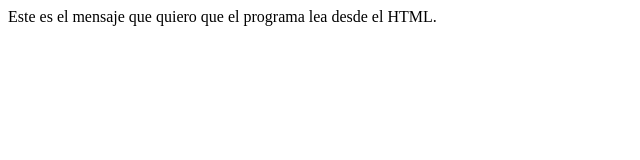
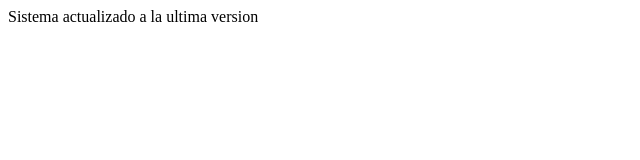
Before and after one commit to joseorsili/joseorsili.github.io, a plain HTML site: page index.html in a window 1280 px wide. Shown: the whole page, without its empty margins (0-640 px from the left). Drawn offline with Linux system fonts and the light colour scheme.

Commit message:
Update index.html

```diff
--- a/index.html
+++ b/index.html
@@ -7,7 +7,7 @@
 </head>
 <body>
     <div id="mensaje">
-        Este es el mensaje que quiero que el programa lea desde el HTML.
+        Sistema actualizado a la ultima version
     </div>
 </body>
 </html>
```
